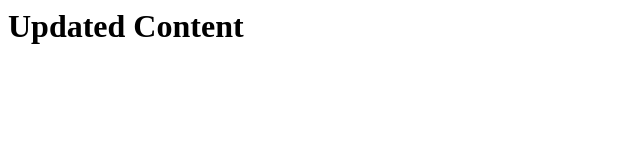
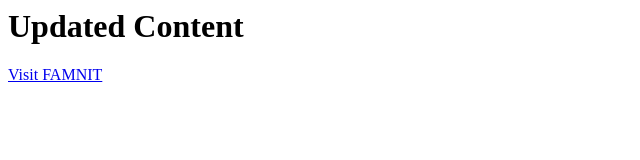
Before and after one commit to Leonardo137/my_website, a plain HTML site: page index.html in a window 1280 px wide. Shown: the whole page, without its empty margins (0-640 px from the left). Drawn offline with Linux system fonts and the light colour scheme.

Commit message:
Add link to FAMNIT website

```diff
--- a/index.html
+++ b/index.html
@@ -1 +1,2 @@
-<html><body><h1>Updated Content</h1></body></html>
+<html><body><h1>Updated Content</h1>
+<a href="https://www.famnit.upr.si">Visit FAMNIT</a></body></html>
```
